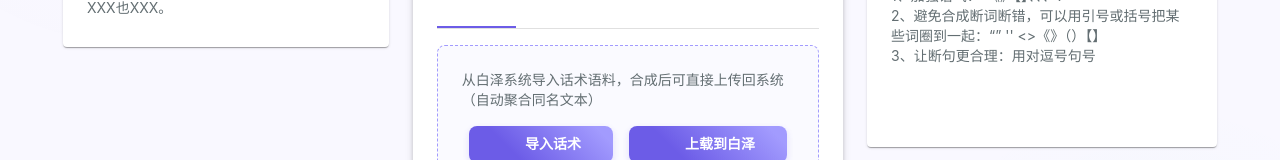
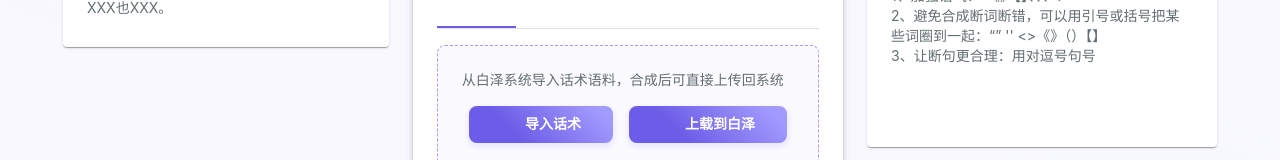
Before and after one commit to Richard-collab/tts-app, a React (Vite) app: page /tts-editor in a window 1280 px wide. Shown: the part 416-576 px from the top of the page. Built offline with nearby package versions, Linux system fonts and the light colour scheme; some icons are missing.

Commit message:
tiny change

```diff
--- a/src/pages/TtsEditor.jsx
+++ b/src/pages/TtsEditor.jsx
@@ -1286,7 +1286,7 @@
                       borderColor: 'primary.light'
                     }}>
                        <Typography variant="body2" color="text.secondary" sx={{ mb: 2 }}>
-                        从白泽系统导入话术语料，合成后可直接上传回系统（自动聚合同名文本）
+                        从白泽系统导入话术语料，合成后可直接上传回系统
                       </Typography>
                       <Box sx={{ display: 'flex', gap: 2, justifyContent: 'center' }}>
                           <Button
```
